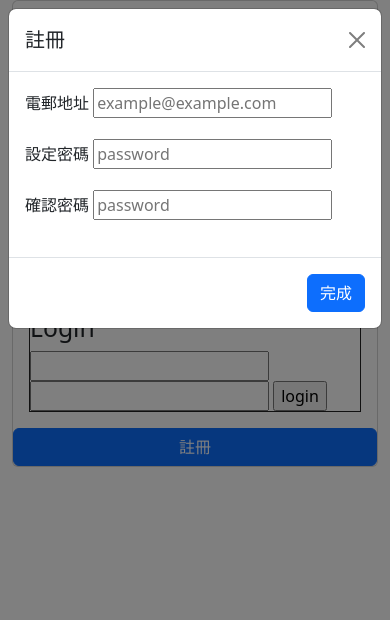
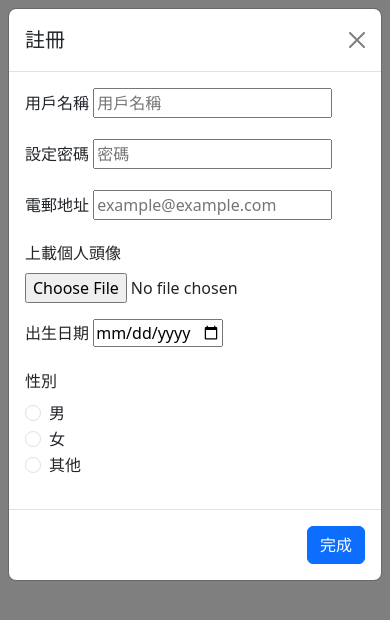
Before and after one commit to iampattyful/Meet, a website: page p3/public/index.html in a window 390 px wide. Both pictures are taken after a click on the button "註冊". Drawn offline with nearby package versions, Linux system fonts and the light colour scheme.

Commit message:
updated css of index page and added register function

```diff
--- a/p3/public/enroll.js
+++ b/p3/public/enroll.js
@@ -1,13 +1,46 @@
-let enrollForm = document.querySelector("#enrollForm")
-enrollForm.addEventListener("submit",async e=>{
-    e.preventDefault()
-    const formData = new FormData(enrollment_form)
-    const res = await fetch("/enroll", {
-        method: "POST",
-        body: formData,
-      });
-    const res_json = await res.json()
-    if (res_json.isLogin) {
-       window.location.href = "/main.html";
-    }
-})
+// Submit the form data to the server
+let enrollForm = document.querySelector("#enroll_form");
+enrollForm.addEventListener("submit", async (event) => {
+  event.preventDefault();
+  const form = event.target;
+  const formData = new FormData(form);
+  const res = await fetch("/user/enroll", {
+    method: "POST",
+    body: formData,
+  });
+  const res_json = await res.json();
+
+  // console.log(res_json.data.isLogin);
+  if (res_json.data.isLogin) {
+    window.location.href = "/main.html";
+  } else {
+    alert(res_json.errMess);
+  }
+});
+
+// Function to calculate the minimum date for the date input to prevent user to register with age < 18
+window.onload = function () {
+  var date = new Date();
+  var dd = date.getDate();
+  var mm = date.getMonth() + 1;
+  var yyyy = date.getFullYear();
+
+  //Add a zero if one Digit (eg: 05,09)
+  if (dd < 10) {
+    dd = "0" + dd;
+  }
+
+  //Add a zero if one Digit (eg: 05,09)
+  if (mm < 10) {
+    mm = "0" + mm;
+  }
+
+  minYear = yyyy - 80; //Calculate Minimun Age (<80)
+  maxYear = yyyy - 18; //Calculate Maximum Age (>18)
+
+  var min = minYear + "-" + mm + "-" + dd;
+  var max = maxYear + "-" + mm + "-" + dd;
+
+  document.getElementById("start").setAttribute("min", min);
+  document.getElementById("start").setAttribute("max", max);
+};
--- a/p3/public/index.css
+++ b/p3/public/index.css
@@ -1,7 +1,11 @@
-.login_form,
-.logout_form {
-  border: 1px solid #222222;
-}
 .isHide {
   display: none;
 }
+
+/* #login_modal, #signup_modal {
+  display: flex;
+  flex-direction: column;
+  justify-content: center;
+  align-items: center;
+  width: 100%;
+} */
--- a/p3/public/index.html
+++ b/p3/public/index.html
@@ -11,25 +11,49 @@
     integrity="sha384-w76AqPfDkMBDXo30jS1Sgez6pr3x5MlQ1ZAGC+nuZB+EYdgRZgiwxhTBTkF7CXvN"
     crossorigin="anonymous"></script>
   <link rel="stylesheet" href="index.css" />
-  <title>index</title>
+  <title>Meet</title>
 </head>
 
 <body>
   <div class="container">
     <div class="row">
       <div class="col">
-        <div class="card mb-3">
-          <img src="assets/bugCat5.gif" class="card-img-top" />
-          <div class="card-body">
-            <form class="login_form">
-              <h2>Login</h2>
-              <input type="text" name="email" />
-              <input type="password" name="password" />
-              <input type="submit" value="login" />
-              <div class="col" id="menubar"></div>
-            </form>
+        <!-- <div class="card mb-3"> -->
+        <img src="assets/bugCat5.gif" class="card-img-top" />
+        <div id="login_modal">
+          <!-- Button trigger modal -->
+          <button type="button" class="btn btn-primary" data-bs-toggle="modal" data-bs-target="#exampleModal">
+            登入
+          </button>
+
+          <!-- Modal -->
+          <div class="modal fade" id="exampleModal" tabindex="-1" aria-labelledby="exampleModalLabel"
+            aria-hidden="true">
+            <div class="modal-dialog">
+              <div class="modal-content">
+                <div class="modal-header">
+                  <h1 class="modal-title fs-5" id="exampleModalLabel">用戶登入</h1>
+                  <button type="button" class="btn-close" data-bs-dismiss="modal" aria-label="Close"></button>
+                </div>
+                <div class="modal-body">
+                  <form class="login_form">
+                    <div class="mb-3">
+                      <label class="form-label">電郵地址</label>
+                      <input type="text" name="email" required="required" placeholder="example@example.com" />
+                    </div>
+                    <div class="mb-3"><label class="form-label">密碼</label>
+                      <input type="password" name="password" required="required" placeholder="密碼" />
+                    </div>
+                </div>
+                <div class="modal-footer">
+                  <button type="submit" class="btn btn-primary" data-bs-dismiss="modal" value="登入">登入</button>
+                  </form>
+                </div>
+              </div>
+            </div>
           </div>
-
+        </div>
+        <div id="signup_modal">
           <!-- Sign up Button trigger modal -->
           <button type="button" class="btn btn-primary" data-bs-toggle="modal"
             data-bs-target="#staticBackdrop">註冊</button>
@@ -44,21 +68,52 @@
                   <button type="button" class="btn-close" data-bs-dismiss="modal" aria-label="Close"></button>
                 </div>
                 <div class="modal-body" id="enrollForm">
-                  <form id="enroll-form">
+                  <form id="enroll_form">
+                    <div class="mb-3">
+                      <label class="form-label">用戶名稱</label>
+                      <input type="text" name="username" required="required" placeholder="用戶名稱" />
+                    </div>
+                    <div class="mb-3"><label class="form-label">設定密碼</label>
+                      <input type="password" name="password" required="required" placeholder="密碼" />
+                    </div>
                     <div class="mb-3">
                       <label class="form-label">電郵地址</label>
-                      <input type="text" name="email" placeholder="example@example.com" />
+                      <input type="text" name="email" required="required" placeholder="example@example.com" />
                     </div>
-                    <div class="mb-3"><label class="form-label">設定密碼</label>
-                      <input type="password" name="password" placeholder="password" />
+                    <div class="mb-3">
+                      <label class="form-label">上載個人頭像</label>
+                      <input type="file" required="required" name="user_icon" />
                     </div>
-                    <div class="mb-3"><label class="form-label">確認密碼</label>
-                      <input type="password" name="password2" placeholder="password" />
+                    <div class="mb-3">
+                      <label class="form-label">出生日期</label>
+                      <input type="date" id="start" required="required" name="date_of_b" />
                     </div>
-                  </form>
+                    <div class="mb-3">
+                      <label class="form-label">性別</label>
+                      <div class="form-check">
+                        <input class="form-check-input" type="radio" name="gender" id="exampleRadios1" value="male" />
+                        <label class="form-check-label" for="exampleRadios1">
+                          男
+                        </label>
+                      </div>
+                      <div class="form-check">
+                        <input class="form-check-input" type="radio" name="gender" id="exampleRadios2" value="female" />
+                        <label class="form-check-label" for="exampleRadios2">
+                          女
+                        </label>
+                      </div>
+                      <div class="form-check">
+                        <input class="form-check-input" type="radio" name="gender" id="exampleRadios3" value="unisex" />
+                        <label class="form-check-label" for="exampleRadios3">
+                          其他
+                        </label>
+                      </div>
+                    </div>
+
                 </div>
                 <div class="modal-footer">
-                  <button type="button" class="btn btn-primary" data-bs-dismiss="modal">完成</button>
+                  <button type="submit" class="btn btn-primary" data-bs-dismiss="modal" value="完成">完成</button>
+                  </form>
                 </div>
               </div>
             </div>
@@ -66,6 +121,9 @@
         </div>
       </div>
     </div>
+    <div class="col" id="menubar"></div>
+  </div>
+
   </div>
 
   <script src="index.js"></script>
--- a/p3/src/controller/userController.ts
+++ b/p3/src/controller/userController.ts
@@ -65,7 +65,7 @@ export class UserController extends UserRoutes {
     try {
       let user = (await formidablePromise(req)) as User;
       user.password = await hashPassword(user.password!);
-      console.log(user);
+      // console.log(user);
 
       //fetch python server
       const filename = path.join(
@@ -76,6 +76,7 @@ export class UserController extends UserRoutes {
       const mimeType: string = findMimeType(filename.split(".")[1]);
       const fileContent = fs.readFileSync(filename);
       console.log(fileContent, "fileContent");
+
       // s3 logic below
       let BUCKET_NAME = "meet-tecky";
       const params = {
--- a/p3/src/helper/helper.ts
+++ b/p3/src/helper/helper.ts
@@ -13,8 +13,8 @@ const form = formidable({
   uploadDir,
   keepExtensions: true,
   maxFiles: 1,
-  maxFileSize: 25000000000, // the default limit is 200KB
-  filter: (part) => true,
+  maxFileSize: 10 * 1024 * 1024,
+  filter: (part) => part.mimetype?.startsWith("image/") || false,
 });
 
 export function formidablePromise(req: express.Request) {
```
Also changed, not shown: p3/public/main.html (+1 -1 lines), p3/uploads/484fee209158c85d53d377400.png (added), p3/uploads/484fee209158c85d53d377401.png (added), p3/uploads/de9b0511ae74d4e1af0ca9b00.png (added), p3/uploads/de9b0511ae74d4e1af0ca9b01.jpeg (added), p3/uploads/de9b0511ae74d4e1af0ca9b02.jpeg (added), p3/uploads/de9b0511ae74d4e1af0ca9b03.jpg (added), p3/uploads/de9b0511ae74d4e1af0ca9b04.jpeg (added), p3/uploads/efbcdcb963c57d7107443ef00.jpeg (added), p3/uploads/efbcdcb963c57d7107443ef01.jpeg (added), p3/uploads/efbcdcb963c57d7107443ef02.jpeg (added), p3/uploads/efbcdcb963c57d7107443ef03.jpeg (added), p3/uploads/efbcdcb963c57d7107443ef04.jpeg (added), p3/uploads/efbcdcb963c57d7107443ef05.png (added), 1 more files.
